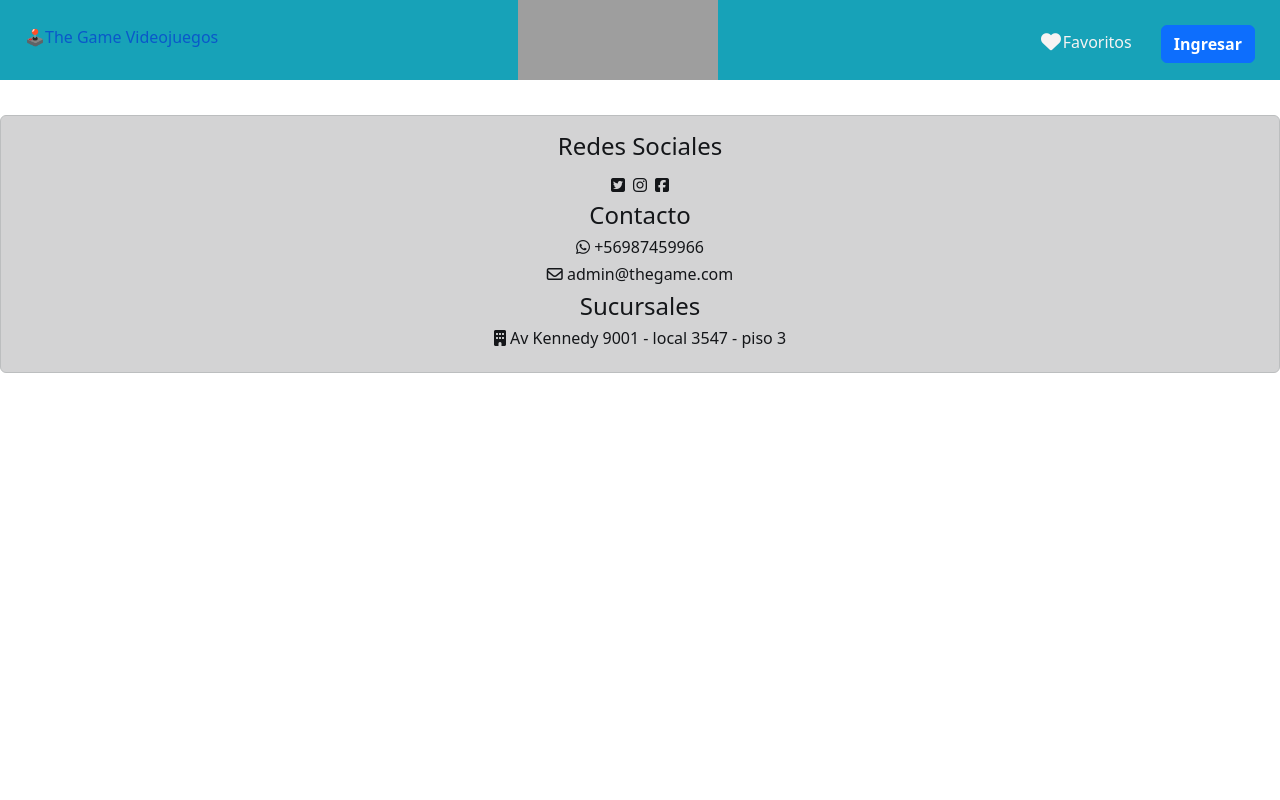
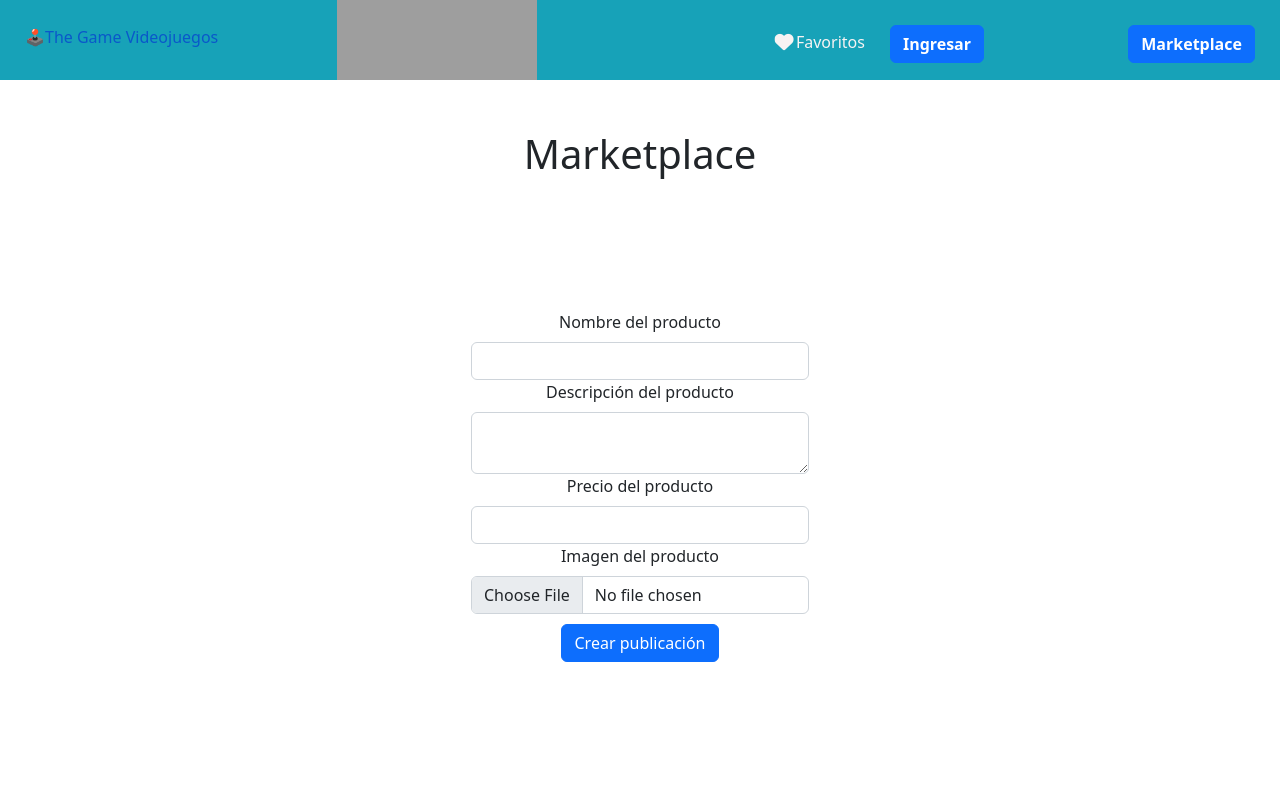
Before and after one commit to DanielD-S/tienda-videojuegos, a React (Create React App) app: page /Marketplace in a window 1280 px wide. Shown: the top 800 px of the page. Built offline with nearby package versions, Linux system fonts and the light colour scheme; grey boxes are pictures that could not be loaded.

Commit message:
Agregados Crear publicacion y Mis publicaciones

```diff
--- a/src/App.js
+++ b/src/App.js
@@ -10,6 +10,8 @@ import Detalle from './Views/Detalle.jsx';
 import { useState, useEffect } from 'react';
 import ContextoGlobal from './Context/ContextoGlobal';
 import Favoritos from './Views/Favoritos';
+import Marketplace from './Views/Marketplace';
+
 
 
 function App() {
@@ -46,6 +48,10 @@ function App() {
             {/* Falta Añadir mas rutas*/}
             <Route path='/Detalle' element={<Detalle></Detalle>}>
             </Route>
+            {/* Falta Añadir mas rutas*/}
+            <Route path='/Marketplace' element={<Marketplace></Marketplace>}>
+            </Route>
+
           </Routes>
           {/* Footer */}
           <Footer></Footer>
--- a/src/Components/Barra.jsx
+++ b/src/Components/Barra.jsx
@@ -35,12 +35,25 @@ const Barra = () => {
       onMouseOver={handleMouseOver}
       onMouseOut={handleMouseOut}></img>
 
+<div>
+
+</div>
       <NavLink className={({ isActive }) => (isActive ? 'viewActiva' : 'view')}
         to='/Login' style={{ padding: '25px' }}>
-           <NavLink className={({ isActive }) => (isActive ? 'viewActiva' : 'view')} to="/favoritos" style={{ padding: '25px' }}><i class="fa-solid fa-heart fa-beat"></i> Favoritos </NavLink>
+        <NavLink className={({ isActive }) => (isActive ? 'viewActiva' : 'view')} to="/favoritos" style={{ padding: '25px' }}><i class="fa-solid fa-heart fa-beat">
+        </i> Favoritos
+        </NavLink>
         <Button>
           <strong> Ingresar </strong>
-        </Button> </NavLink>
+        </Button>
+      </NavLink>
+
+      <NavLink className={({ isActive }) => (isActive ? 'viewActiva' : 'view')}
+        to='/Marketplace' style={{ padding: '25px' }}>
+        <Button>
+          <strong> Marketplace </strong>
+        </Button>
+      </NavLink>
 
 
 
--- /dev/null
+++ b/src/Components/CrearPublicacion.jsx
@@ -0,0 +1,68 @@
+import React, { useState } from 'react';
+import { Button, Form } from 'react-bootstrap';
+
+const CrearPublicacion = ({ onCreatePublication }) => {
+
+  const [nombre, setNombre] = useState('');
+  const [descripcion, setDescripcion] = useState('');
+  const [precio, setPrecio] = useState('');
+  const [imagen, setImagen] = useState(null);
+
+  const handleNameChange = (event) => {
+    setNombre(event.target.value);
+  };
+
+  const handleDescriptionChange = (event) => {
+    setDescripcion(event.target.value);
+  };
+
+  const handlePriceChange = (event) => {
+    setPrecio(event.target.value);
+  };
+
+  const handleImageChange = (event) => {
+    const file = event.target.files[0];
+    const reader = new FileReader();
+    reader.readAsDataURL(file);
+    reader.onloadend = () => {
+      setImagen(reader.result.split(',')[1]);
+    };
+  };
+
+  const handleSubmit = (event) => {
+    event.preventDefault();
+    onCreatePublication({ nombre, descripcion, precio, imagen});
+  };
+
+
+  return (
+    <Form onSubmit={handleSubmit}>
+
+      <Form.Group controlId="formName">
+        <Form.Label>Nombre del producto</Form.Label>
+        <Form.Control type="text" value={nombre} onChange={handleNameChange} />
+      </Form.Group>
+
+      <Form.Group controlId="formDescription">
+        <Form.Label>Descripción del producto</Form.Label>
+        <Form.Control as="textarea" value={descripcion} onChange={handleDescriptionChange} />
+      </Form.Group>
+
+      <Form.Group controlId="formPrice">
+        <Form.Label>Precio del producto</Form.Label>
+        <Form.Control type="number" value={precio} onChange={handlePriceChange} />
+      </Form.Group>
+      <Form.Group controlId="formImage">
+
+        <Form.Label>Imagen del producto</Form.Label>
+        <Form.Control type="file" accept="image/*" onChange={handleImageChange} />
+      </Form.Group>
+
+      <Button style={{marginTop:'10px'}} variant="primary" type="submit">
+        Crear publicación
+      </Button>
+    </Form>
+  );
+};
+
+export default CrearPublicacion;
--- /dev/null
+++ b/src/Views/Marketplace.jsx
@@ -0,0 +1,26 @@
+import React, { useState } from 'react';
+import { Container } from 'react-bootstrap';
+import CrearPublicacion from '../Components/CrearPublicacion';
+import Publicacion from '../Components/Publicacion';
+
+
+const Marketplace = () => {
+    const [publications, setPublications] = useState([]);
+    const handleCreatePublication = (publication) => {
+      setPublications([...publications, { ...publication, id: publications.length + 1 }]);
+    };
+
+    return (
+        <div>
+        <h1 style={{marginTop:'50px'}}>Marketplace</h1>
+        <Container>
+        <CrearPublicacion onCreatePublication={handleCreatePublication} />
+        </Container>
+        <div>
+        <Publicacion publications={publications}/>
+        </div>
+        </div>
+
+    );
+    }
+export default Marketplace;
```
Also changed, not shown: src/Components/Publicacion.jsx (added, +28 -0 lines), src/Views/Carrito.jsx (deleted, +0 -9 lines).
